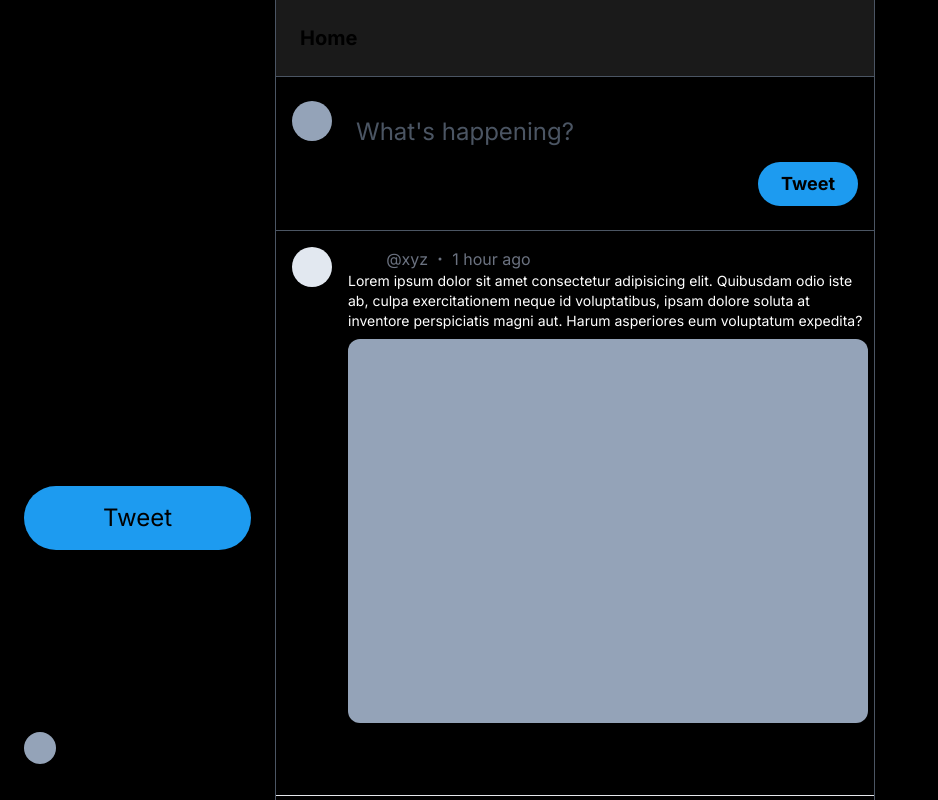
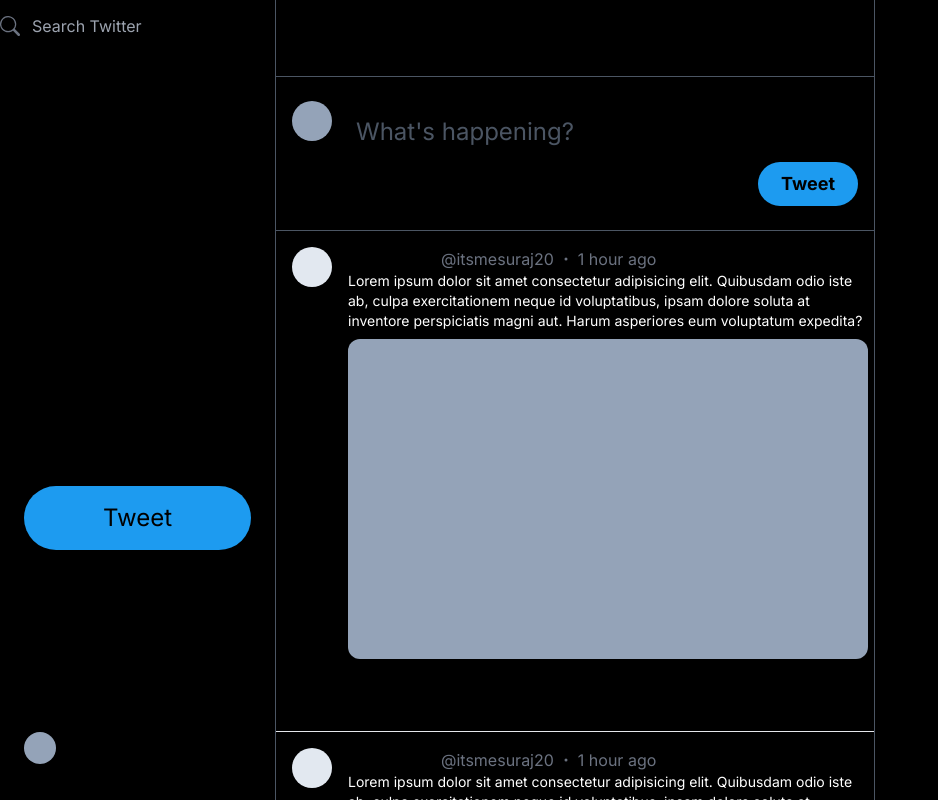
Before and after one commit to itsmesuraj20/twitter-clone-Working-with-help-of-YT-Friend, a Next.js app: page / in a window 1280 px wide. Shown: the top 800 px of the page, without its empty margins (0-938 px from the left). Built offline with nearby package versions, Linux system fonts and the light colour scheme.

Commit message:
Sleepy as Fuck

```diff
--- /dev/null
+++ b/src/app/components/MainComponents.tsx
@@ -0,0 +1,73 @@
+import React from 'react'
+import { BsChat, BsDot, BsThreeDots } from "react-icons/bs";
+import {AiOutlineRetweet, AiOutlineHeart} from "react-icons/ai"
+import {IoStatsChart, IoShareOutline} from "react-icons/io5"
+
+const MainComponents = () => {
+  return (
+    <main className="ml-[275px]  flex w-full max-w-[600px] h-full min-h-screen flex-col border-l-[0.5px] border-r-[0.5px] border-gray-600">
+        <h1 className="text-xl font-bold p-6 backdrop-blur bg-black/10 sticky top-0">Home</h1>
+        <div className="border-t-[0.5px] px-4 border-b-[0.5px] flex items-stretch py-6 space-x-2 border-gray-600  relative">
+          <div className="w-10 h-10 bg-slate-400 rounded-full flex-none"></div>
+          <div className="flex flex-col w-full h-full ">
+
+              <input
+              type="text"
+              className="w-full h-full text-2xl  placeholder:text-gray-600 bg-transparent border-b-[0.5px] px-4 border-gray-600 p-4 outline-none border-none" placeholder="What's happening?"
+              />
+            <div className="w-full justify-between items-center flex">
+              <div></div>
+              <div className="w-full max-w-[100px]">
+              <button className="rounded-full bg-primary px-4 py-2 w-full text-lg text-center hover:bg-opacity-70 transition duration-200 font-bold">
+                Tweet
+                </button>
+              </div>
+            </div>
+          </div>
+        </div>
+        <div className="flex flex-col">{
+          Array.from({length:5}).map((_,i)=>(
+            <div key={i}
+            className="border-b-[0.5px] p-4 flex space-x-4"
+            >
+            <div>
+              <div className="w-10 h-10 bg-slate-200 rounded-full" />
+            </div>
+            <div className="flex flex-col ">
+              <div className="flex items-center w-full justify-between">
+              <div className="flex items-center space-x-1 w-full">
+                <div className="font-bold">Suraj Singh</div>
+                <div className="text-gray-500">@itsmesuraj20</div>
+                <div className="text-gray-500">
+                  <BsDot />
+                </div>
+                <div className="text-gray-500">1 hour ago</div>
+
+              </div>
+              <div>
+                  <BsThreeDots/>
+                </div>
+              </div>
+              <div className="text-white text-sm">
+                Lorem ipsum dolor sit amet consectetur adipisicing elit. Quibusdam odio iste ab, culpa exercitationem neque id voluptatibus, ipsam dolore soluta at inventore perspiciatis magni aut. Harum asperiores eum voluptatum expedita?
+              </div>
+              <div className="bg-slate-400 aspect-square w-full h-80 rounded-xl mt-2"></div>
+                <div className="flex items-center justify-start space-x-20 mt-4 w-full">
+                  <div className="rounded-full hover:bg-white/10 transition duration-200 p-3 cursor-pointer"><BsChat/></div>
+                  <div className="rounded-full hover:bg-white/10 transition duration-200 p-3 cursor-pointer"><AiOutlineRetweet/></div>
+                  <div className="rounded-full hover:bg-white/10 transition duration-200 p-3 cursor-pointer"><AiOutlineHeart/></div>
+                  <div className="rounded-full hover:bg-white/10 transition duration-200 p-3 cursor-pointer"><IoStatsChart/></div>
+                  <div className="rounded-full hover:bg-white/10 transition duration-200 p-3 cursor-pointer"><IoShareOutline/></div>
+                </div>
+              </div>
+            </div>
+
+            ))
+        }
+
+        </div>
+       </main>
+  )
+}
+
+export default MainComponents
--- a/src/app/page.tsx
+++ b/src/app/page.tsx
@@ -1,75 +1,31 @@
+import { BsSearch } from "react-icons/bs";
 import LeftSidebar from "./components/LeftSidebar";
-import { BsChat, BsDot, BsThreeDots } from "react-icons/bs";
-import {AiOutlineRetweet, AiOutlineHeart} from "react-icons/ai"
-import {IoStatsChart, IoShareOutline} from "react-icons/io5"
+import MainComponents from "./components/MainComponents";
 
+//Start with 1:00:10
 const page = () => {
   return (
     <div className="w-full h-full flex justify-center items-center relative bg-black">
       <div className="max-w-screen-xl w-full h-full flex relative">
         {/* Header */}
        <LeftSidebar/>
-       <main className="ml-[275px]  flex w-[600px] h-full min-h-screen flex-col border-l-[0.5px] border-r-[0.5px] border-gray-600">
-        <h1 className="text-xl font-bold p-6 backdrop-blur bg-white/10 sticky top-0">Home</h1>
-        <div className="border-t-[0.5px] px-4 border-b-[0.5px] flex items-stretch py-6 space-x-2 border-gray-600  relative">
-          <div className="w-10 h-10 bg-slate-400 rounded-full flex-none"></div>
-          <div className="flex flex-col w-full h-full ">
+       <MainComponents/>
+       <section className="fixed flex flex-col space-y-4">
+       <div className="relative w-full h-full">
+  <div className="absolute top-0 left-0 h-full flex items-center justify-center">
+    <BsSearch className="w-5 h-5 text-gray-500" />
+  </div>
+  <input
+    type="text"
+    placeholder="Search Twitter"
+    className="outline-none bg-transparent border-none w-full h-full rounded-xl py-4 px-8"
+  />
+</div>
 
-              <input
-              type="text"
-              className="w-full h-full text-2xl  placeholder:text-gray-600 bg-transparent border-b-[0.5px] px-4 border-gray-600 p-4 outline-none border-none" placeholder="What's happening?"
-              />
-            <div className="w-full justify-between items-center flex">
-              <div></div>
-              <div className="w-full max-w-[100px]">
-              <button className="rounded-full bg-primary px-4 py-2 w-full text-lg text-center hover:bg-opacity-70 transition duration-200 font-bold">
-                Tweet
-                </button>
-              </div>
-            </div>
-          </div>
-        </div>
-        <div className="flex flex-col">{
-          Array.from({length:5}).map((_,i)=>(
-            <div key={i}
-            className="border-b-[0.5px] p-4 flex space-x-4"
-            >
-            <div>
-              <div className="w-10 h-10 bg-slate-200 rounded-full" />
-            </div>
-            <div className="flex flex-col ">
-              <div>
-              <div className="flex items-center space-x-1">
-                <div className="font-bold">XYZ</div>
-                <div className="text-gray-500">@xyz</div>
-                <div className="text-gray-500">
-                  <BsDot />
-                </div>
-                <div className="text-gray-500">1 hour ago</div>
-                <div>
-                  <BsThreeDots/>
-                </div>
-              </div>
-              </div>
-              <div className="text-white text-sm">
-                Lorem ipsum dolor sit amet consectetur adipisicing elit. Quibusdam odio iste ab, culpa exercitationem neque id voluptatibus, ipsam dolore soluta at inventore perspiciatis magni aut. Harum asperiores eum voluptatum expedita?
-              </div>
-              <div className="bg-slate-400 aspect-square w-full h-96 rounded-xl mt-2"></div>
-                <div className="flex items-center justify-start space-x-20 mt-4 w-full">
-                  <div className="rounded-full hover:bg-white/10 transition duration-200 p-3 cursor-pointer"><BsChat/></div>
-                  <div className="rounded-full hover:bg-white/10 transition duration-200 p-3 cursor-pointer"><AiOutlineRetweet/></div>
-                  <div className="rounded-full hover:bg-white/10 transition duration-200 p-3 cursor-pointer"><AiOutlineHeart/></div>
-                  <div className="rounded-full hover:bg-white/10 transition duration-200 p-3 cursor-pointer"><IoStatsChart/></div>
-                  <div className="rounded-full hover:bg-white/10 transition duration-200 p-3 cursor-pointer"><IoShareOutline/></div>
-                </div>
-              </div>
-            </div>
+       <div></div>
+       <div></div>
 
-            ))
-        }
-
-        </div>
-       </main>
+       </section>
       </div>
     </div>
   );
```
